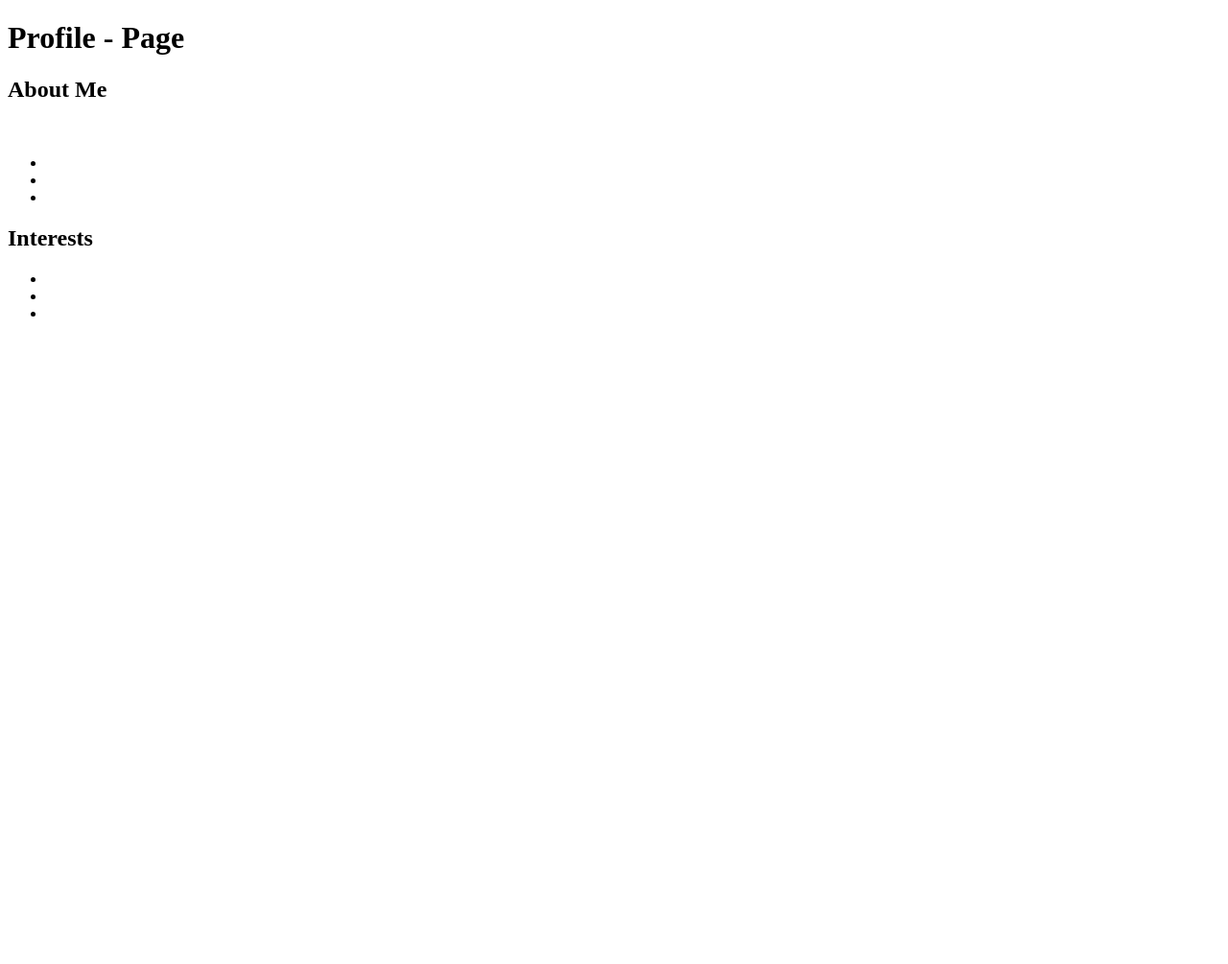
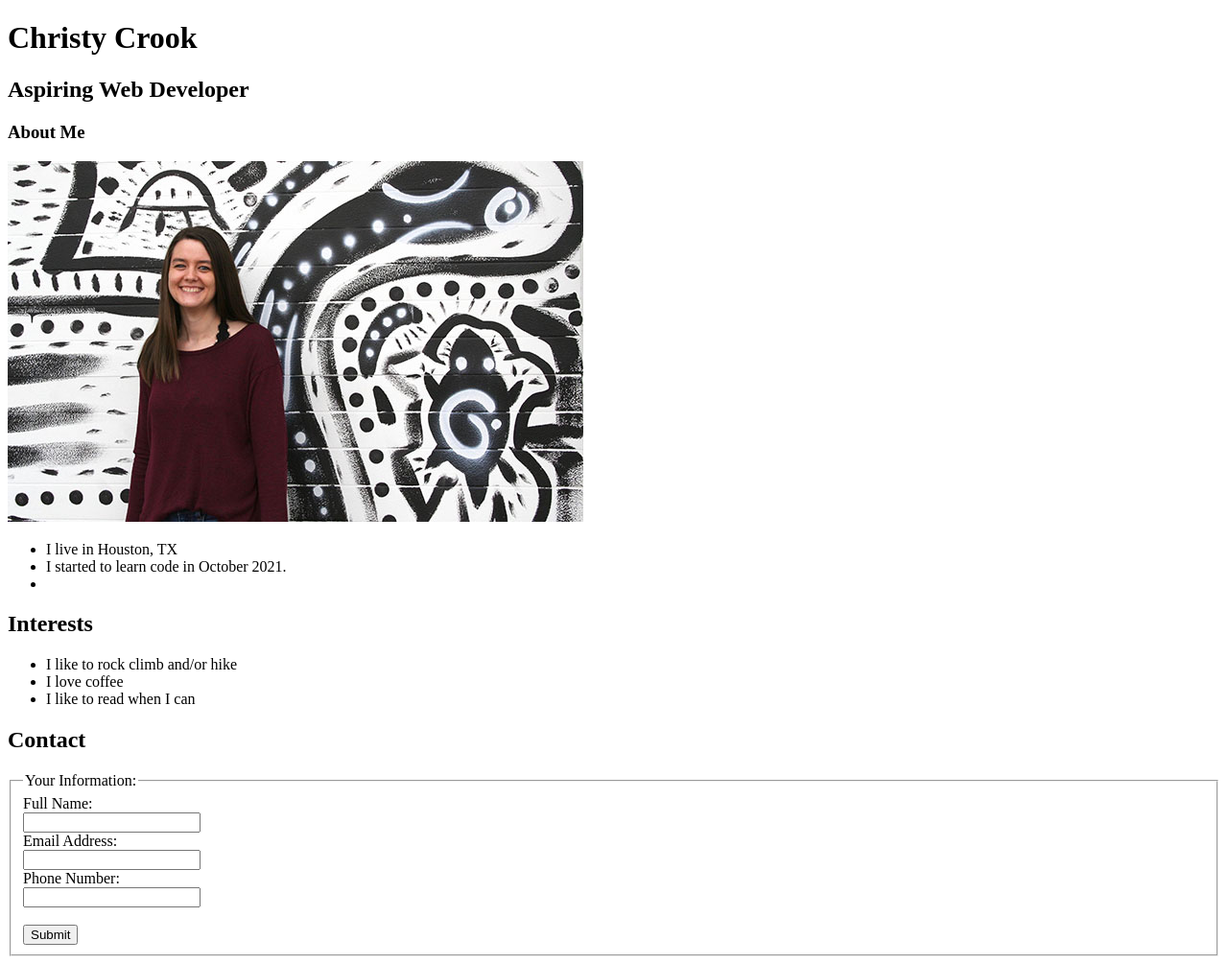
Before and after one commit to christycrook/dc-inClassAssignments, a plain HTML site: page profile-page/about-page.html in a window 1280 px wide. Shown: the whole page at 96% size. Before the commit the page ends 800 px from the top, so only its background shows below. Drawn offline with Linux system fonts and the light colour scheme.

Commit message:
updated about-page

```diff
--- a/profile-page/about-page.html
+++ b/profile-page/about-page.html
@@ -2,22 +2,36 @@
     <html>
         <head>
             <meta charset="utf-8" />
-            <title>Profile - Page</title>
+            <title>About Christy</title>
         </head>
         <body>
-            <h1>Profile - Page</h1>
-            <h2>About Me</h2>
-            <img src="" />
+            <h1>Christy Crook</h1>
+            <h2>Aspiring Web Developer</h2>
+            <h3>About Me</h3>
+            <img src="images/main-photo copy.png" alt="Woman in a red sweater standing in fron of a black and white graffiti background."/>
             <ul>
-                <li></li>
-                <li></li>
+                <li>I live in Houston, TX</li>
+                <li>I started to learn code in October 2021.</li>
                 <li></li>
             </ul>
             <h2>Interests</h2>
             <ul>
-                <li></li>
-                <li></li>
-                <li></li>
+                <li>I like to rock climb and/or hike</li>
+                <li>I love coffee</li>
+                <li>I like to read when I can</li>
             </ul>
+            <h2>Contact</h2>
+            <form action="/action_page.php">
+                <fieldset>
+                    <legend>Your Information:</legend>
+                    <label for="fname">Full Name:</label><br>
+                    <input type="text" id="fname" name="fname"><br>
+                    <label for="eaddress">Email Address:</label><br>
+                    <input type="text" id="eaddress" name="eaddress"><br>
+                    <label for="pnumber">Phone Number:</label><br>
+                    <input type="text" id="pnumber" name="pnumber"><br><br>
+                    <input type="submit" value="Submit">
+                </fieldset>
+              </form>
         </body>
     </html>
```
Also changed, not shown: profile-page/images/main-photo copy.png (added), 2 other files.
